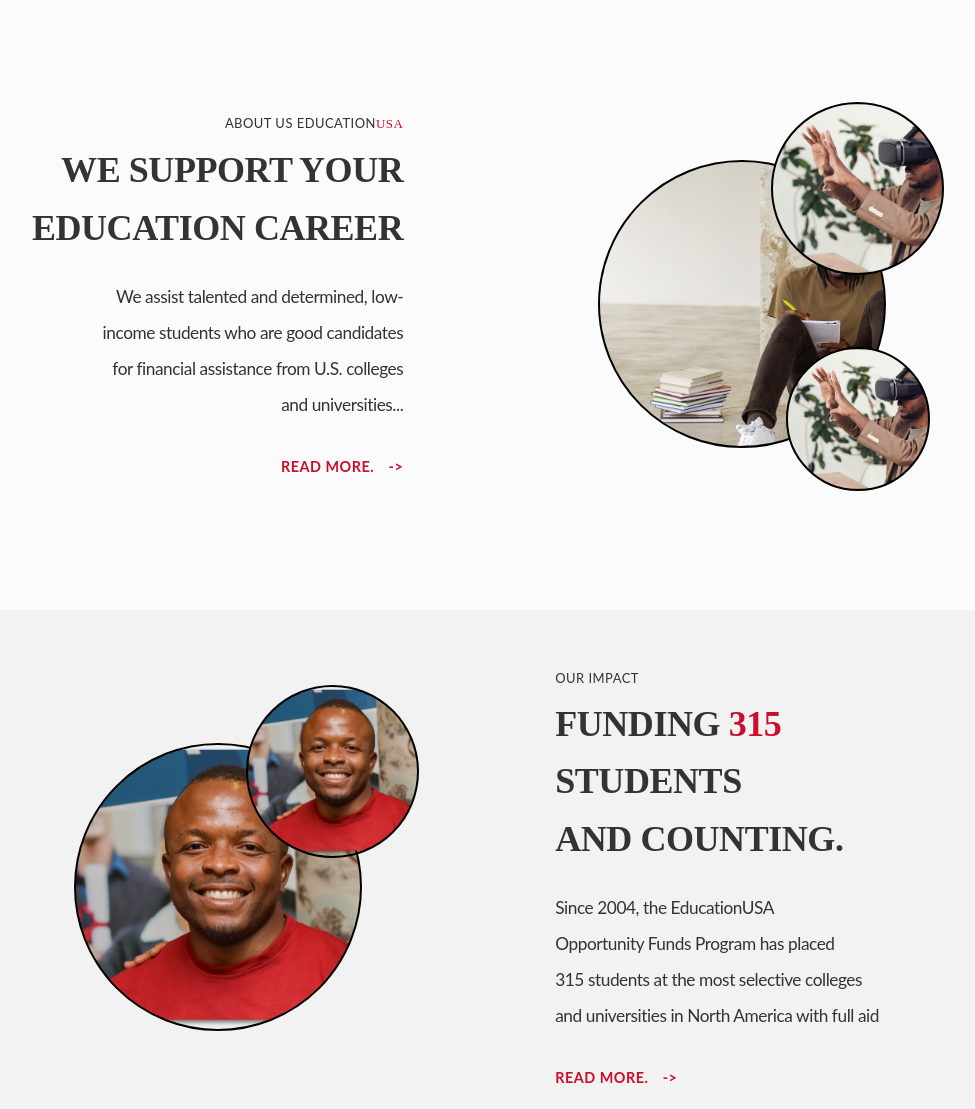
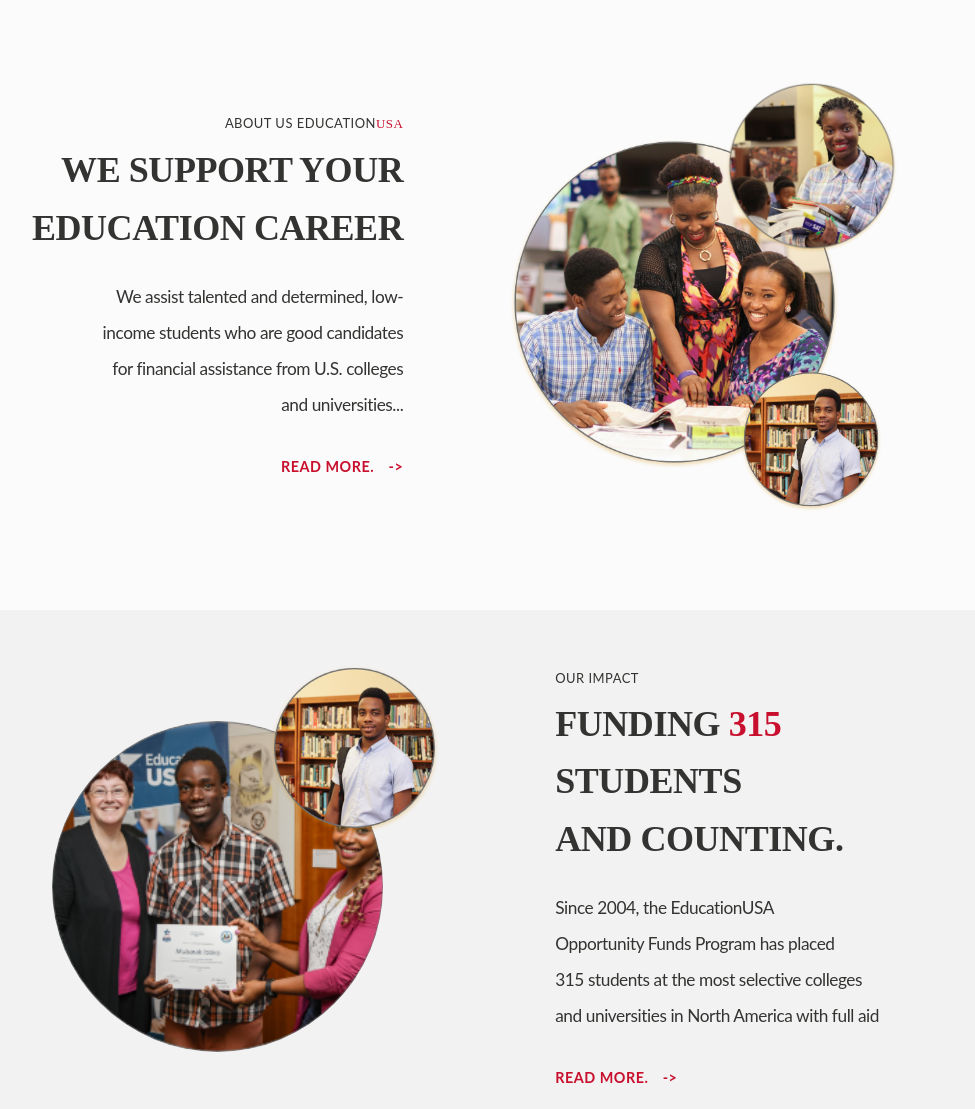
Before and after one commit to Bamii/educationusa, a plain HTML site: page index.html in a window 1280 px wide. Shown: the part 802-1911 px from the top of the page, without its empty margins (160-1135 px from the left). Drawn offline with Linux system fonts and the light colour scheme.

Commit message:
update videosd

```diff
--- a/styles/index.scss
+++ b/styles/index.scss
@@ -191,26 +191,30 @@
 
   .svg-group {
     .main-image {
-      background-image: url(/assets/home_banner_1.png);
+      background-image: url(/assets/svg4.png);
 
       .top-right {
-        background-image: url(/assets/update_image.png);
+        background-image: url(/assets/svg3.png);
       }
 
       .bottom-right {
-        background-image: url(/assets/update_image.png);
+        background-image: url(/assets/svg2.png);
       }
     }
+  }
+
+  .right {
+    align-items: flex-start;
   }
 }
 
 #impact-section {
   .svg-group {
     .main-image {
-      background-image: url(/assets/banner.png);
+      background-image: url(/assets/svg1.png);
 
       .top-right {
-        background-image: url(/assets/banner.png);
+        background-image: url(/assets/svg2.png);
       }
     }
   }
@@ -410,7 +414,7 @@
   width: max-content;
 
   %svg-image {
-    border: 2px solid black;
+    // border: 2px solid black;
     border-radius: 50%;
     background-size: cover;
     background-position: center;
@@ -443,8 +447,8 @@
     }
 
     @include minWidth($breakpoint-tablet) {
-      height: 20rem;
-      width: 20rem;
+      height: 21rem;
+      width: 21rem;
 
       .top-right {
         height: 12rem;
@@ -459,6 +463,11 @@
         bottom: -3rem;
         right: -3rem;
       }
+    }
+
+    @include minWidth($breakpoint-desktop) {
+      height: 23rem;
+      width: 23rem;
     }
   }
 
```
Also changed, not shown: assets/svg1.png (added), assets/svg2.png (added), assets/svg3.png (added), assets/svg4.png (added), styles/index.css, 2 other files.
